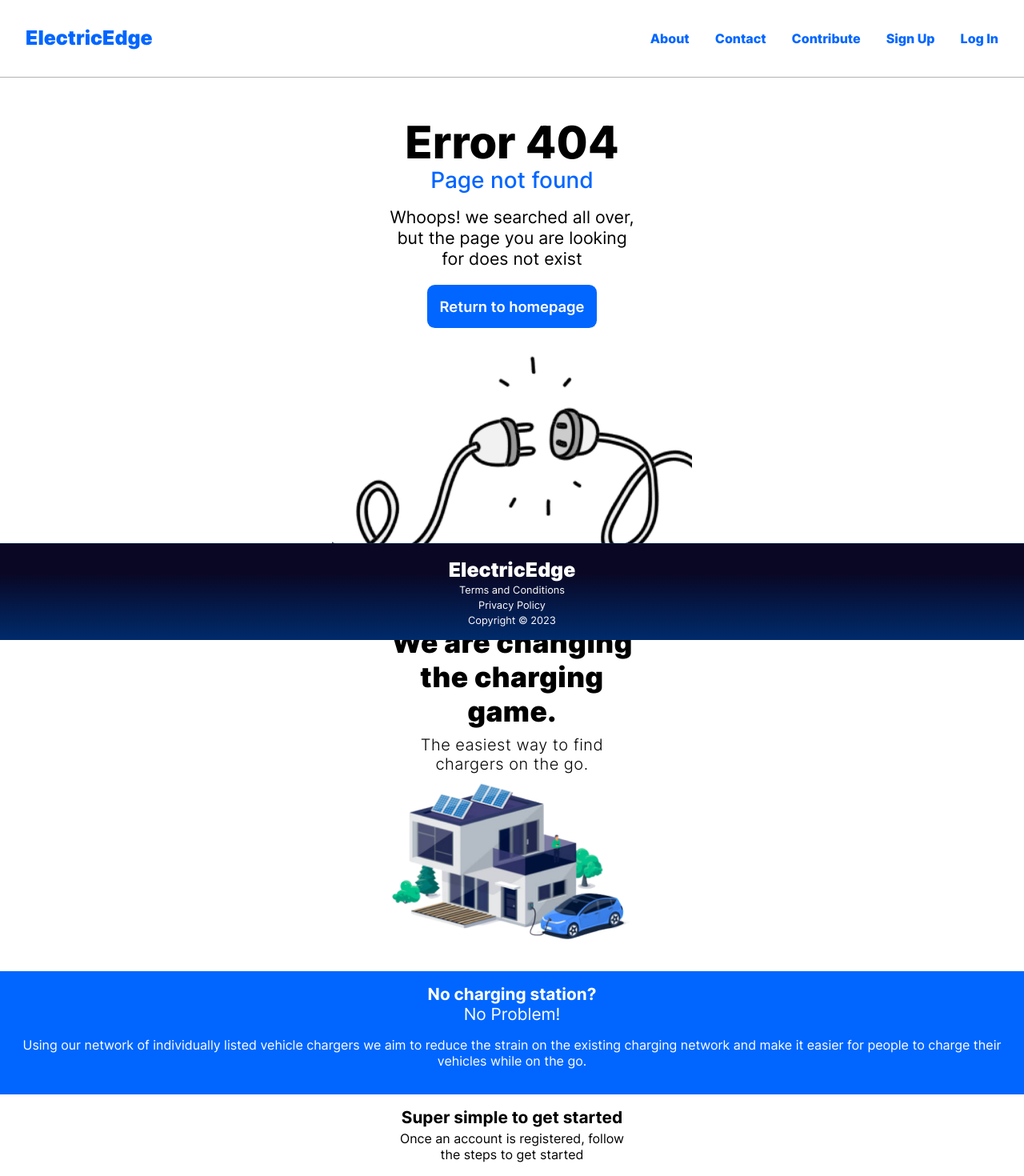
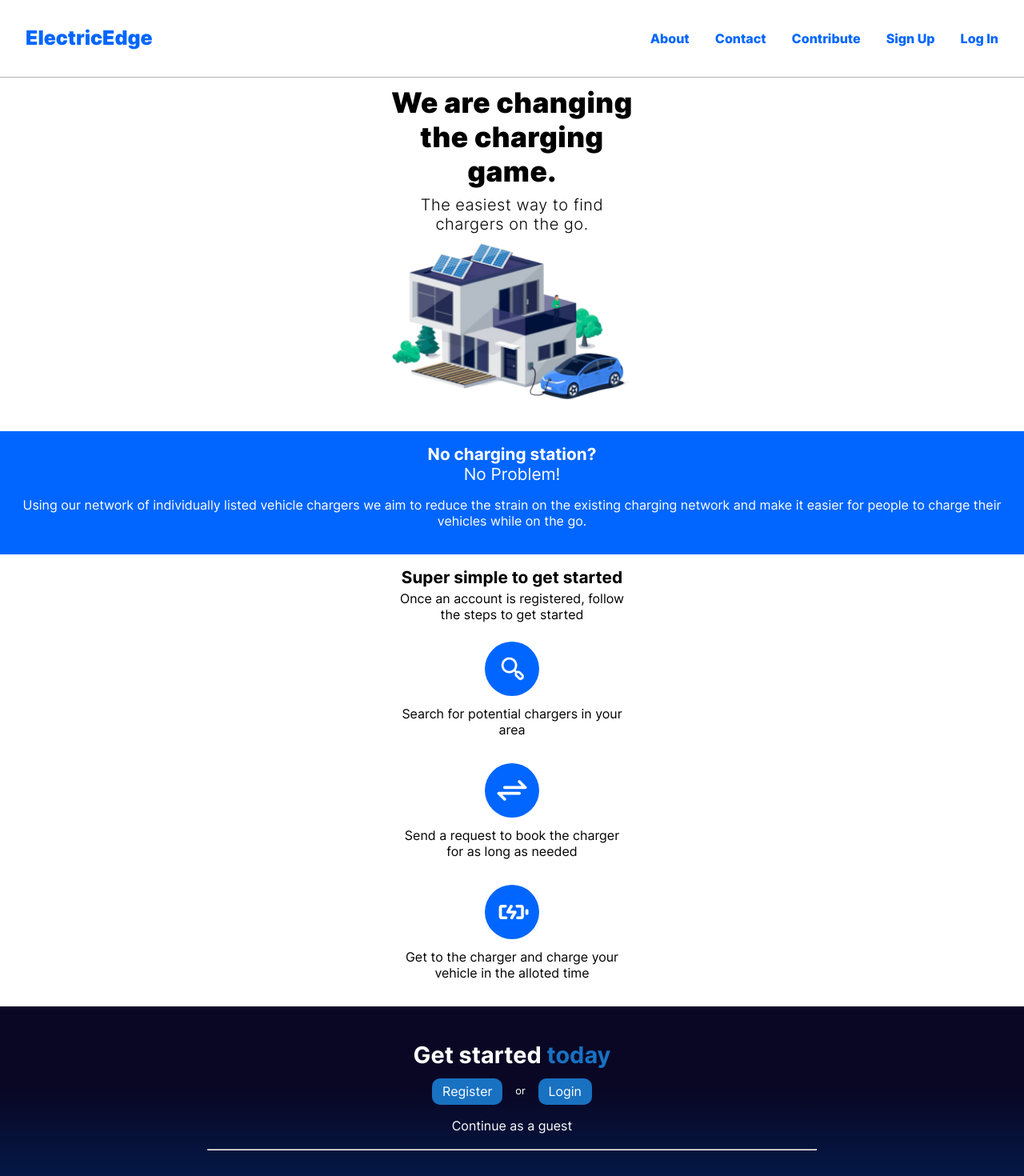
Before and after one commit to krishabbashyal/electric-edge, a Vue app in the folder client/: page / in a window 1280 px wide. Shown: the top 1470 px of the page at 80% size. Built offline with nearby package versions, Linux system fonts and the light colour scheme.

Commit message:
Created a route for the landing page

```diff
--- a/client/package.json
+++ b/client/package.json
@@ -10,7 +10,8 @@
   "dependencies": {
     "axios": "^1.2.6",
     "core-js": "^3.8.3",
-    "vue": "^3.2.13"
+    "vue": "^3.2.13",
+    "vue-router": "^4.1.6"
   },
   "devDependencies": {
     "@babel/core": "^7.12.16",
--- a/client/src/App.vue
+++ b/client/src/App.vue
@@ -1,6 +1,19 @@
 <template>
   <div>
-    <navigation-bar />
+    <router-view></router-view>
+
+
+
+
+
+
+
+
+
+
+
+
+    <!-- <navigation-bar />
     <error-404-not-found />
     <hero-section />
     <about-application />
@@ -9,45 +22,19 @@
     <landing-page-footer />
     <div v-for="charger in chargers" :key="charger.id">
       <charger-card :chargerData="charger" />
-    </div>
+    </div> -->
   </div>
 </template>
 
 <script>
-import NavigationBar from "./components/NavigationBar.vue";
-import ApplicationFooter from "./components/ApplicationFooter.vue";
-import Error404NotFound from "./components/Error404NotFound.vue";
-import HeroSection from "./components/HeroSection.vue";
-import AboutApplication from "./components/AboutApplication.vue";
-import HowItWorks from "./components/HowItWorks.vue";
-import LandingPageFooter from "./components/LandingPageFooter.vue";
-import ChargerCard from "./components/ChargerCard.vue";
 
-import axios from "axios";
+
+
 
 export default {
   name: "App",
-  components: {
-    NavigationBar,
-    ApplicationFooter,
-    Error404NotFound,
-    HeroSection,
-    AboutApplication,
-    HowItWorks,
-    LandingPageFooter,
-    ChargerCard,
-  },
-  data() {
-    return {
-      chargers: [],
-    };
-  },
-  async mounted() {
-    let result = await axios.get("http://localhost:3000/");
-    this.chargers = result.data.chargers;
-    console.log(this.chargers);
-  },
 };
+
 </script>
 
 <style>
--- a/client/src/main.js
+++ b/client/src/main.js
@@ -1,4 +1,17 @@
 import { createApp } from 'vue'
+import { createRouter, createWebHistory } from 'vue-router'
 import App from './App.vue'
 
-createApp(App).mount('#app')
+import LandingPage from './pages/LandingPage'
+
+
+const app = createApp(App)
+const router = createRouter({
+    history: createWebHistory(),
+    routes: [
+        { path: '/', component: LandingPage},
+    ]
+})
+
+app.use(router)
+app.mount('#app')
--- /dev/null
+++ b/client/src/pages/LandingPage.vue
@@ -0,0 +1,41 @@
+<template>
+  <div>
+    <navigation-bar />
+    <hero-section />
+    <about-application />
+    <how-it-works />
+    <landing-page-footer />
+  </div>
+</template>
+
+<script>
+import NavigationBar from "../components/NavigationBar.vue";
+import HeroSection from "../components/HeroSection.vue";
+import AboutApplication from "../components/AboutApplication.vue";
+import HowItWorks from "../components/HowItWorks.vue";
+import LandingPageFooter from "../components/LandingPageFooter.vue"
+
+export default {
+  name: "LandingPage",
+  components: {
+    NavigationBar,
+    HeroSection,
+    AboutApplication,
+    HowItWorks,
+    LandingPageFooter,
+  },
+};
+</script>
+
+<style>
+@font-face {
+  font-family: "Inter";
+  src: url("~@/assets/fonts/Inter-VariableFont_slnt,wght.ttf");
+}
+
+* {
+  font-family: "Inter";
+  margin: 0;
+  padding: 0;
+}
+</style>
```
Also changed, not shown: client/src/components/ChargerCard.vue (+12 -0 lines), 2 other files (tests, documents, lock files or other folders).
